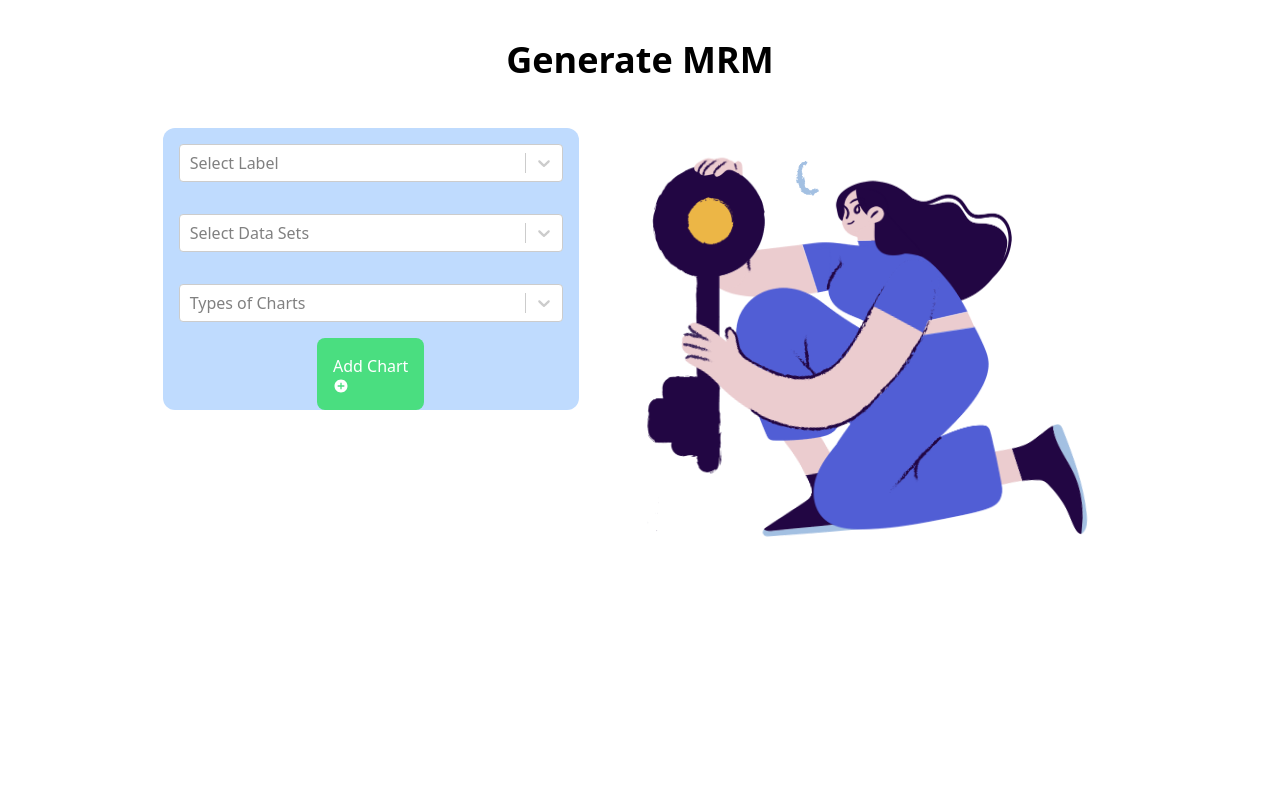
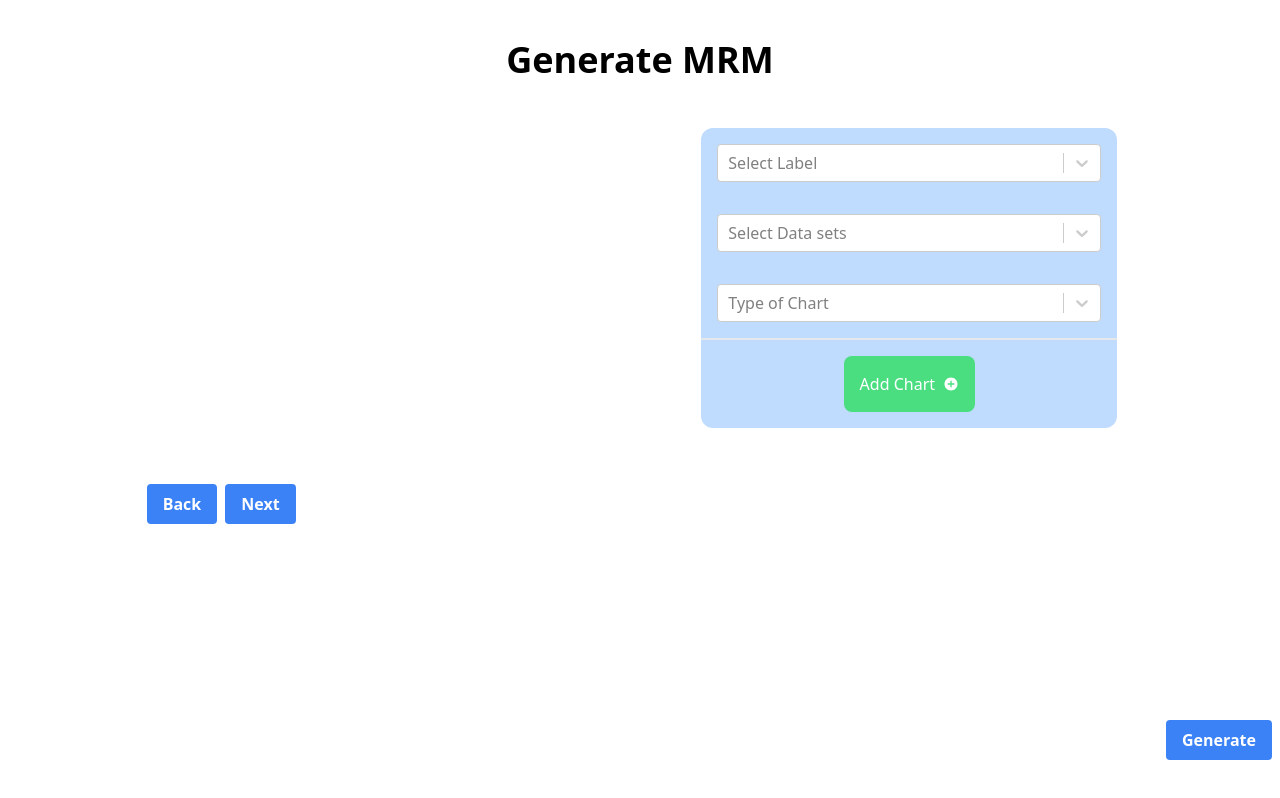
Before and after one commit to OmPr366/MRMCreatorApplication, a Next.js app: page /generate in a window 1280 px wide. Built offline with nearby package versions, Linux system fonts and the light colour scheme.

Commit message:
Dashboard for data input added

```diff
--- a/package.json
+++ b/package.json
@@ -12,6 +12,7 @@
     "@material-tailwind/react": "^1.4.2",
     "@reduxjs/toolkit": "^1.9.3",
     "convert-csv-to-json": "^2.0.0",
+    "dompurify": "^3.0.1",
     "eslint": "8.36.0",
     "eslint-config-next": "13.2.4",
     "html2canvas": "^1.4.1",
--- a/src/components/AddChart/AddChart.js
+++ b/src/components/AddChart/AddChart.js
@@ -1,20 +1,152 @@
-import React from 'react'
-import MultiSelect from './MultiSelect';
-import SingleSelect from './SingleSelect';
+import React from "react";
+import MultiSelect from "./MultiSelect";
+import Select from "react-select";
 import { IoMdAddCircle } from "react-icons/io";
-
+import { useDispatch, useSelector } from "react-redux";
+import { setDocument } from "../../utils/Redux/DocumentSlice";
 
 const AddChart = () => {
+  const dispatch = useDispatch();
+  const documentData = useSelector((state) => state.DocumentSlice);
+  const MrmData = useSelector((state) => state.CsvDataSlice);
+
+  const chartOptions = [
+    { value: "Line", label: "Line Chart" },
+    { value: "Bar", label: "Bar Chart" },
+    { value: "Pie", label: "Pie Chart" },
+  ];
+
+  const [totalGraphs, setTotalGraphs] = React.useState([1]);
+  const [options, setOptions] = React.useState([]);
+
+  // Add charts handler
+  const addChartHandler = () => {
+    setTotalGraphs([...totalGraphs, 1]);
+    dispatch(
+      setDocument({
+        ...documentData,
+        graphData: [
+          ...documentData.graphData,
+          {
+            chartType: "Line",
+            label: "",
+            dataSets: [],
+          },
+        ],
+      })
+    );
+    console.log("documentData :-", documentData);
+  };
+
+  React.useEffect(() => {
+    console.log("all Mrm :-", MrmData);
+
+    const temp = [];
+    if (!MrmData?.length) return;
+    MrmData[0]?.forEach((item, index) => {
+      temp.push({ value: index, label: item });
+    });
+    setOptions(temp);
+  }, [MrmData]);
   return (
-    <div className="rounded-xl flex flex-col justify-center items-center bg-blue-200 m-4">
-      <SingleSelect placeholder="Select Label" />
-      <MultiSelect placeholder="Select Data Sets" />
-      <MultiSelect placeholder="Types of Charts" />
-      <div className='flex'>
-        <button type="button" className='bg-green-400 text-white rounded-lg p-4'>Add Chart <span><IoMdAddCircle/></span></button>
+    <div className="rounded-xl flex flex-col justify-center items-center bg-blue-200 m-4 pb-4 ">
+      {totalGraphs.map((graph, index) => {
+        return (
+          <div
+            className="flex flex-col justify-center items-center mb-4 border-b-2 "
+            key={index}
+          >
+            <div className="w-96 m-4">
+              <Select
+                // defaultValue={documentData.graphData[index].label}
+                onChange={(value) => {
+                  // set documentData.graphData[index].chartType = value.value;
+                  dispatch(
+                    setDocument({
+                      ...documentData,
+                      graphData: documentData.graphData.map((item, i) => {
+                        if (i === index) {
+                          return { ...item, label: value.value };
+                        }
+                        return item;
+                      }),
+                    })
+                  );
+                }}
+                options={options ? options : chartOptions}
+                placeholder="Select Label"
+              />
+            </div>
+
+            <div className="w-96 m-4">
+              <Select
+                options={options ? options : chartOptions}
+                placeholder="Select Data sets"
+                // value={selectedOptions}
+                onChange={(value) => {
+                  // set documentData.graphData[index].chartType = value.value;
+
+                  const temp = [];
+                  value.forEach((item) => {
+                    temp.push(item.value);
+                  });
+
+                  dispatch(
+                    setDocument({
+                      ...documentData,
+                      graphData: documentData.graphData.map((item, i) => {
+                        if (i === index) {
+                          return { ...item, dataSets: temp };
+                        }
+                        return item;
+                      }),
+                    })
+                  );
+                }}
+                isSearchable={true}
+                isMulti
+              />
+            </div>
+            <div className="w-96 m-4">
+              <Select
+                // defaultValue={documentData.graphData[index]}
+                onChange={(value) => {
+                  // set documentData.graphData[index].chartType = value.value;
+                  dispatch(
+                    setDocument({
+                      ...documentData,
+                      graphData: documentData.graphData.map((item, i) => {
+                        if (i === index) {
+                          return { ...item, chartType: value.value };
+                        }
+                        return item;
+                      }),
+                    })
+                  );
+
+                  console.log("documentData :-", documentData);
+                }}
+                options={chartOptions}
+                placeholder="Type of Chart"
+              />
+            </div>
+          </div>
+        );
+      })}
+      <div className="flex ">
+        <button
+          type="button"
+          className="bg-green-400 text-white rounded-lg p-4 flex justify-center items-center"
+          onClick={addChartHandler}
+        >
+          Add Chart
+          <span className="ml-2">
+            <IoMdAddCircle />
+          </span>
+        </button>
       </div>
     </div>
   );
-}
+};
 
-export default AddChart
+export default AddChart;
--- a/src/components/AddChart/MultiSelect.js
+++ b/src/components/AddChart/MultiSelect.js
@@ -1,18 +1,9 @@
-import React from 'react'
+import React from "react";
 import { useState } from "react";
 import Select from "react-select";
 
-const optionList = [
-  { value: "red", label: "Red" },
-  { value: "green", label: "Green" },
-  { value: "yellow", label: "Yellow" },
-  { value: "blue", label: "Blue" },
-  { value: "white", label: "White" },
-];
 
-
-
-const MultiSelect = ({ placeholder }) => {
+const MultiSelect = ({ placeholder, options }) => {
   const [selectedOptions, setSelectedOptions] = useState();
   function handleSelect(data) {
     setSelectedOptions(data);
@@ -20,10 +11,24 @@ const MultiSelect = ({ placeholder }) => {
   return (
     <div className="w-96 m-4">
       <Select
-        options={optionList}
+        options={options ? options : chartOptions}
         placeholder={placeholder}
         value={selectedOptions}
-        onChange={handleSelect}
+        onChange={(value) => {
+          // set documentData.graphData[index].chartType = value.value;
+          dispatch(
+            setDocument({
+              ...documentData,
+              graphData: documentData.graphData.map((item, i) => {
+                if (i === index) {
+                  return { ...item, label: value.value };
+                }
+                return item;
+              }),
+            })
+          );
+
+        }}
         isSearchable={true}
         isMulti
       />
@@ -31,4 +36,4 @@ const MultiSelect = ({ placeholder }) => {
   );
 };
 
-export default MultiSelect
+export default MultiSelect;
--- a/src/components/AddChart/SingleSelect.js
+++ b/src/components/AddChart/SingleSelect.js
@@ -1,21 +1,28 @@
 import React from 'react'
 import { useState } from 'react';
+import { useDispatch ,useSelector} from 'react-redux';
 import Select from "react-select";
 
-const options = [
-  { value: "chocolate", label: "Chocolate" },
-  { value: "strawberry", label: "Strawberry" },
-  { value: "vanilla", label: "Vanilla" },
+const chartOptions = [
+  { value: "Line", label: "Line Chart" },
+  { value: "Bar", label: "Bar Chart" },
+  { value: "Pie", label: "Pie Chart" },
 ];
 
-const SingleSelect = ({placeholder}) => {
+const SingleSelect = ({placeholder , options, index}) => {
+  const dispatch = useDispatch();
+  // selector for document
+
+    const doucmentData = useSelector((state) => state.DocumentSlice);
     const [selectedOption, setSelectedOption] = useState(null);
+
+
   return (
     <div className="w-96 m-4">
       <Select
-        defaultValue={selectedOption}
+        defaultValue={doucmentData.graphData[index]}
         onChange={setSelectedOption}
-        options={options}
+        options={options?options:chartOptions}
         placeholder={placeholder}
       />
     </div>
--- /dev/null
+++ b/src/components/MrmDocument/BasicDetails.js
@@ -0,0 +1,40 @@
+import React from "react";
+import CsvToJson from "../CsvToJson";
+
+const BasicDetails = () => {
+  return (
+    <div>
+      {/* Title Input  */}
+      <div className="flex flex-col justify-center items-center">
+        <div className="text-2xl font-semibold">Basic Details</div>
+        <div className="flex flex-row justify-center items-center mt-5">
+          <div className="flex flex-col justify-center items-center">
+            <div className="text-xl font-semibold ">Title</div>
+
+            <input
+              type="text"
+              className="border-2 border-gray-300 p-2 rounded-lg focus:outline-none focus:border-blue-500"
+              placeholder="Enter Title"
+            />
+          </div>
+          <div className="flex flex-col justify-center items-center ml-2">
+            <div className="text-xl font-semibold">SubTitle</div>
+
+            <input
+              type="text"
+              className="border-2 border-gray-300 p-2 rounded-lg focus:outline-none focus:border-blue-500"
+              placeholder="Enter SubTitle"
+            />
+          </div>
+        </div>
+
+        {/* Upload file */}
+        <div className="flex flex-col justify-center items-center mt-5">
+          <CsvToJson />
+        </div>
+      </div>
+    </div>
+  );
+};
+
+export default BasicDetails;
--- a/src/pages/generate.js
+++ b/src/pages/generate.js
@@ -2,19 +2,54 @@ import React from "react";
 import Lottie from "lottie-react";
 import signupani from "../images/signup-ani.json";
 import AddChart from "../components/AddChart/AddChart";
+import CsvToJson from "../components/CsvToJson";
+import BasicDetails from "../components/MrmDocument/BasicDetails";
 
 const generate = () => {
+  const [pageIndex, setPageIndex] = React.useState(1);
   return (
     <div className=" lg:w-5/6 p-10 mx-auto font-montserrat overflow-hidden">
       <div className=" text-center text-4xl font-semibold">Generate MRM</div>
-      <div className=" flex flex-col sm:flex-row-reverse mt-8">
-        <div className="flex sm:w-1/2 mb-5 sm:mb-0 mx-10">
-          <div className=" my-auto ">
-            <Lottie loop={true} animationData={signupani} />
+
+      {pageIndex === 0 && <BasicDetails setPageIndex={setPageIndex} />}
+      {pageIndex === 1 && (
+        <div>
+          <div className=" flex flex-col sm:flex-row-reverse mt-8">
+
+            <div>
+              <AddChart />
+            </div>
+          </div>
+
+          <div className="fixed bottom-10 right-2">
+            <button className="bg-blue-500 hover:bg-blue-700 text-white font-bold py-2 px-4 rounded">
+              Generate
+            </button>
           </div>
         </div>
-        <div>
-          <AddChart />
+      )}
+
+      {/* Footer for Navigation back and next  */}
+      <div className="flex justify-between mt-10 w-full">
+        <div className="flex">
+          <button
+            className="bg-blue-500 hover:bg-blue-700 text-white font-bold py-2 px-4 rounded "
+            onClick={() => {
+              setPageIndex(pageIndex - 1);
+            }}
+            disabled={!pageIndex}
+          >
+            Back
+          </button>
+
+          <button
+            className="bg-blue-500 hover:bg-blue-700 text-white font-bold py-2 px-4 rounded ml-2"
+            onClick={() => {
+              setPageIndex(pageIndex + 1);
+            }}
+          >
+            Next
+          </button>
         </div>
       </div>
     </div>
--- a/src/utils/Redux/DocumentSlice.js
+++ b/src/utils/Redux/DocumentSlice.js
@@ -2,7 +2,15 @@ import { createSlice } from "@reduxjs/toolkit";
 
 const DocumentSlice =  createSlice({
     name: "Document",
-    initialState: [],
+    initialState: {
+        graphData:[{
+            chartType: "Line",
+            label:"",
+            dataSets:[]
+        }],
+        title: "",
+        subTitle: "",
+    },
     reducers: {
         setDocument: (state, action) => {
             return action.payload
--- a/src/utils/Redux/Store.js
+++ b/src/utils/Redux/Store.js
@@ -1,8 +1,10 @@
 import {configureStore, combineReducers} from '@reduxjs/toolkit';
 import DocumentSlice from './DocumentSlice';
+import CsvDataSlice from './CsvDataSlice';
 
 const rootReducer = combineReducers({
   DocumentSlice,
+  CsvDataSlice
 });
 
 const Store = configureStore({
--- a/tsconfig.json
+++ b/tsconfig.json
@@ -22,7 +22,7 @@
     "next-env.d.ts",
     "**/*.ts",
     "**/*.tsx"
-, "src/components/MrmDocument/Result.js"  ],
+, "src/components/MrmDocument/Result.js", "src/components/AddChart/AddChart.js", "src/components/CsvToJson.js"  ],
   "exclude": [
     "node_modules"
   ]
```
Also changed, not shown: src/components/CsvToJson.js (renamed from src/components/CsvToJson.tsx, +8 -0 lines), src/utils/Redux/CsvDataSlice.js (added, +17 -0 lines), 1 other file (tests, documents, lock files or other folders).
